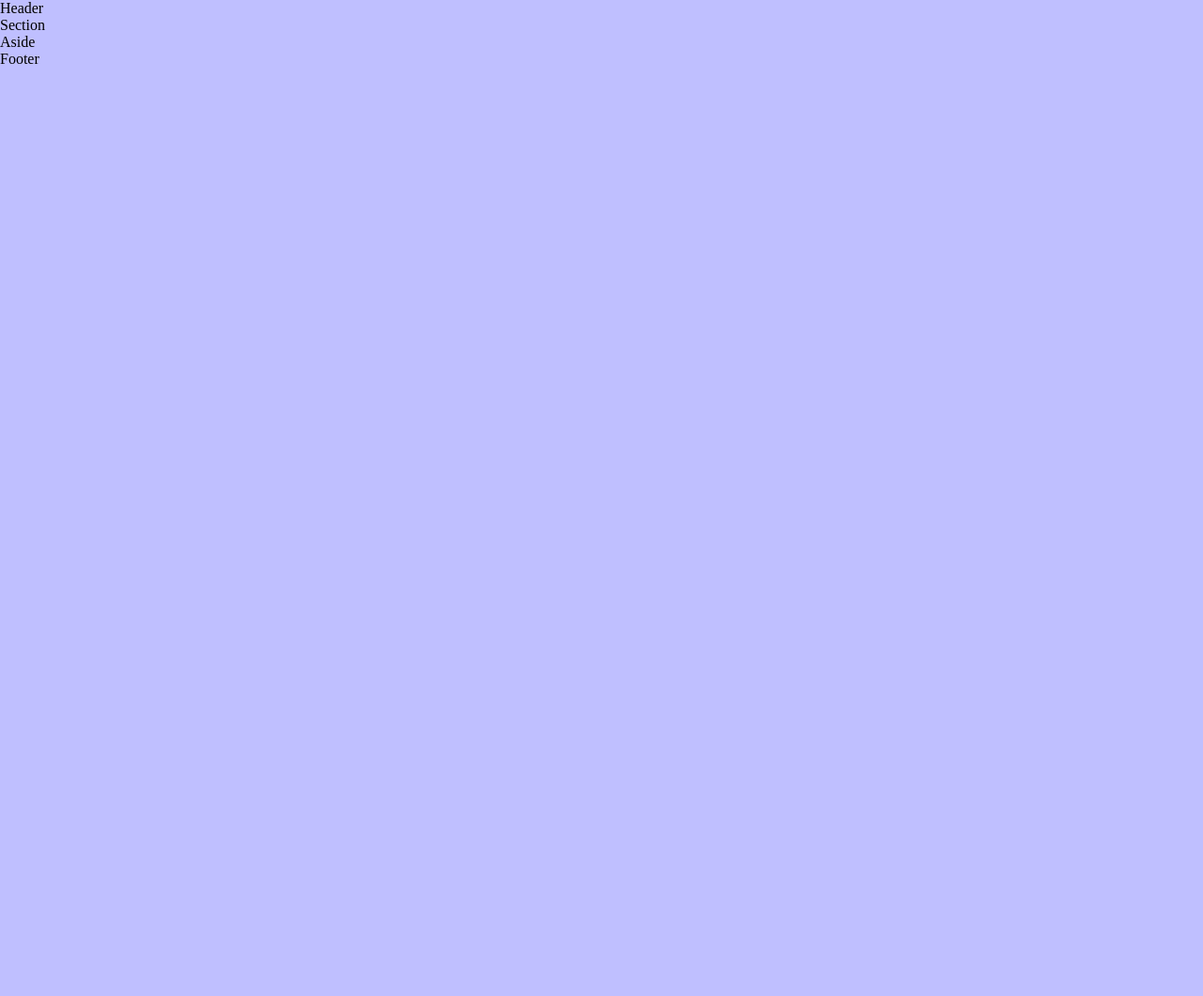
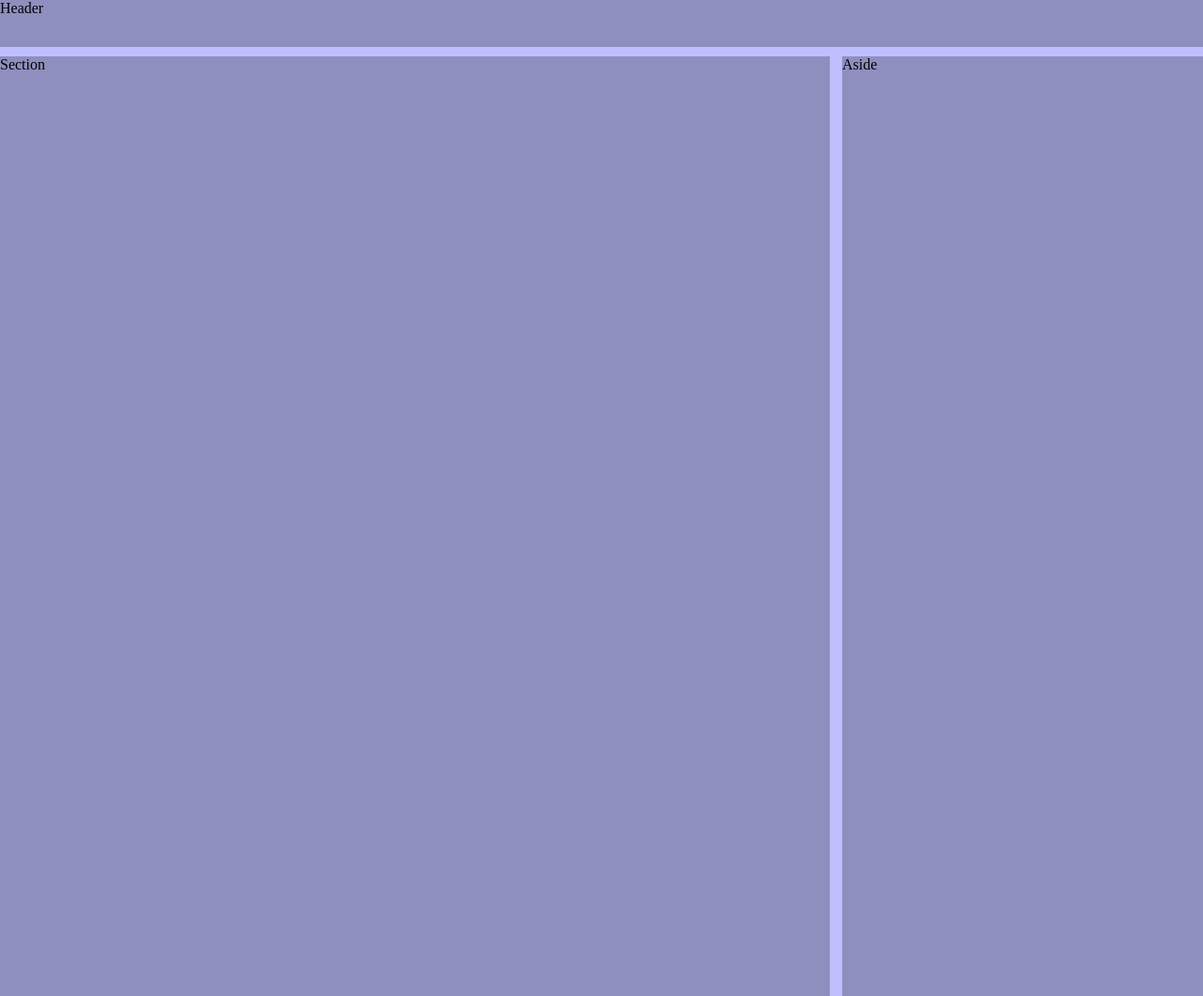
Before and after one commit to WhimsyTaurus/ResWeb, a plain HTML site: page index.html in a window 1280 px wide. Shown: the top 1060 px of the page at 94% size. Before the commit the page ends 800 px from the top, so only its background shows below. Drawn offline with Linux system fonts and the light colour scheme.

Commit message:
Setup basic layout with float boxes.

```diff
--- a/index.html
+++ b/index.html
@@ -3,51 +3,59 @@
    <head>
       <meta charset="utf-8">
       <title>CSS Media Queries</title>
+
        <meta name="viewport" content="width=device-width, initial-scale=1">
 
        <style>
 
-/* Applies to EVERYTHING inside of layout unless overridden elsewhere */
-* {margin: 0;}
+/* Applies to EVERYTHING unless overridden elsewhere */
 
-body {background:
-rgba(225,0,0,.25);}
+           * { margin: 0; }
 
-header {background:
-rgba (0,0,0,.25%);}
+           body { background: rgba(255,0,0,.25); }
 
-section {background:
-rgba (0,0,0,.25%);}
+           header { background: rgba(0,0,0,.25); margin-bottom: 10px; height: 50px; }
 
-aside {background:
-rgba (0,0,0,.25%);}
+           section { background: rgba(0,0,0,.25); margin-bottom: 10px; height: 1000px; }
 
-footer { background:
-rgba (0,0,0,.25%);}
+           aside { background: rgba(0,0,0,.25); margin-bottom: 10px; height: 1000px; display: none; }
 
-/* Applies to any deives whose screen width is 768px or wider */
+           footer { background: rgba(0,0,0,.25); height: 25px; }
 
-@media screen and (min-width: 768px)
-{
-  body {background:
-  rgba(0,255,0,.25);}
+/* Applies to any device whose screen width is 768px and wider */
+
+           @media screen and (min-width: 768px) {
+
+           body { background: rgba(0,255,0,.25); }
+
+           aside { display: block; }
+
            }
 
-/* Applies to any deives whose screen width is 1200px or wider */
+/* Applies to any device whose screen width is 1200px and wider */
 
-@media screen and (min-width: 1200px)
-{
-  body {background:
-  rgba(0,0,255,.25);}
+          @media screen and (min-width: 1200px) {
+
+           body { background: rgba(0,0,255,.25); }
+
+              section { float: left; width: 69%; margin-right: 10px; }
+
+              aside { float: right; width: 30%; }
+
+              footer { clear: both; }
+
            }
+
 
        </style>
 
    </head>
    <body>
+
        <header>Header</header>
        <section>Section</section>
        <aside>Aside</aside>
        <footer>Footer</footer>
+
    </body>
 </html>
```
Lines whose indentation alone changed are shown as unchanged.
